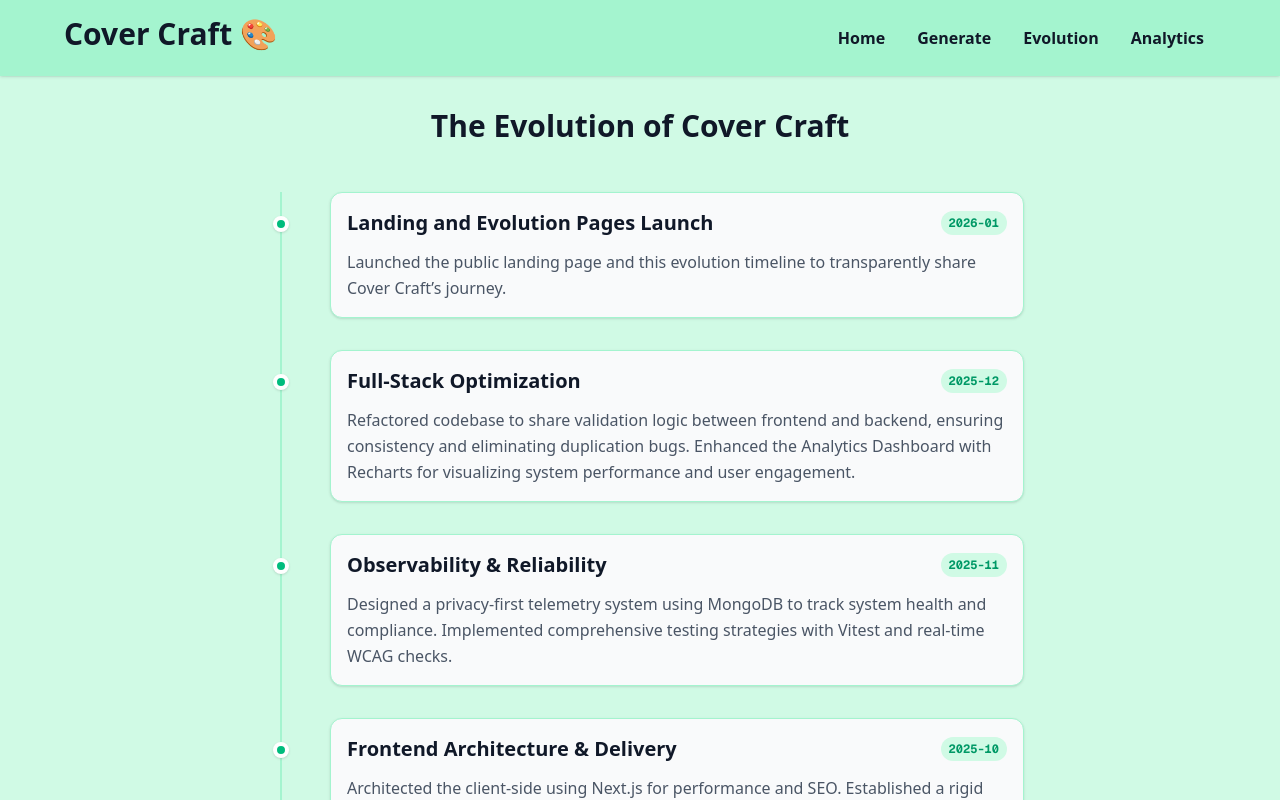
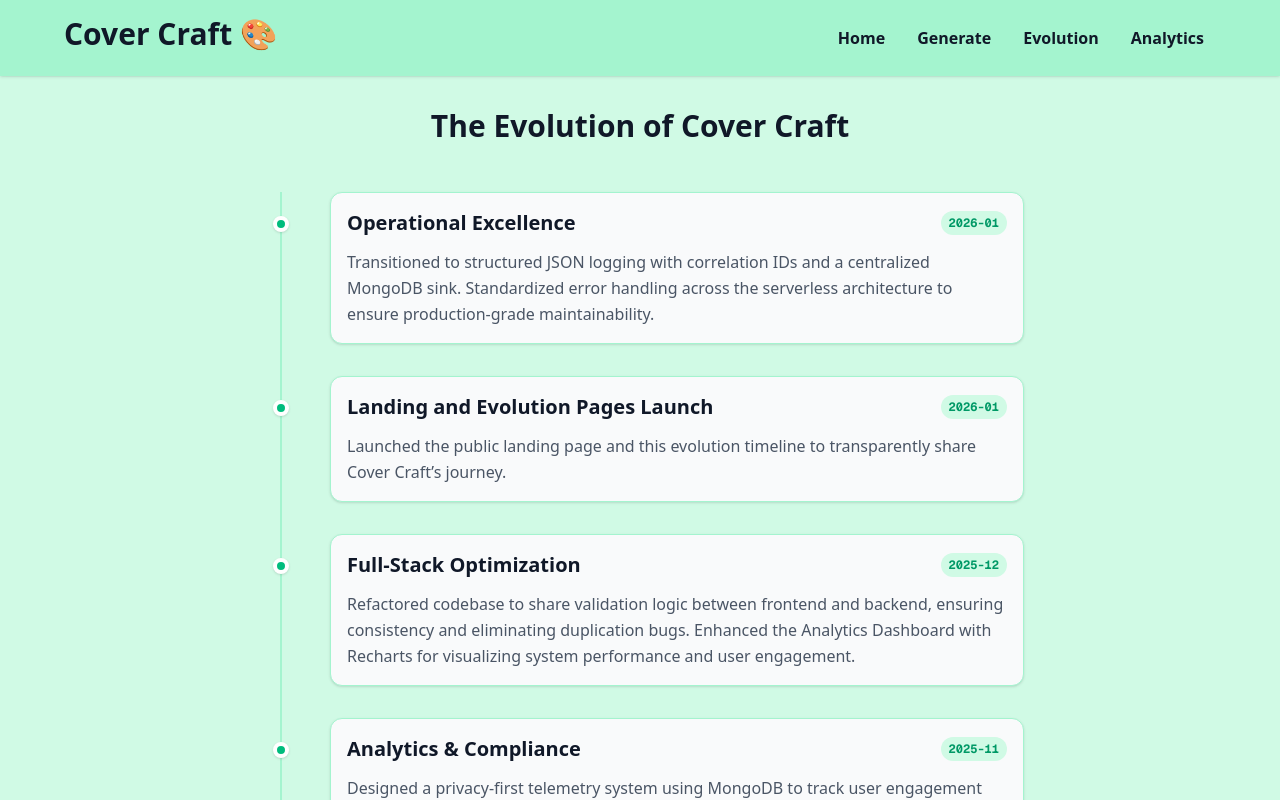
Before and after one commit to victoriacheng15/cover-craft, a Next.js app in the folder frontend/: page /evolution in a window 1280 px wide. Shown: the top 800 px of the page. Built offline with nearby package versions, Linux system fonts and the light colour scheme.

Commit message:
docs: update evolution timeline with observability milestones

```diff
--- a/frontend/src/app/evolution/page.tsx
+++ b/frontend/src/app/evolution/page.tsx
@@ -29,9 +29,9 @@ export default function EvolutionPage() {
 		},
 		{
 			date: "2025-11",
-			title: "Observability & Reliability",
+			title: "Analytics & Compliance",
 			description:
-				"Designed a privacy-first telemetry system using MongoDB to track system health and compliance. Implemented comprehensive testing strategies with Vitest and real-time WCAG checks.",
+				"Designed a privacy-first telemetry system using MongoDB to track user engagement and compliance. Implemented comprehensive testing strategies with Vitest and real-time WCAG checks.",
 		},
 		{
 			date: "2025-12",
@@ -43,7 +43,13 @@ export default function EvolutionPage() {
 			date: "2026-01",
 			title: "Landing and Evolution Pages Launch",
 			description:
-				"Launched the public landing page and this evolution timeline to transparently share Cover Craft’s journey.",
+			"Launched the public landing page and this evolution timeline to transparently share Cover Craft’s journey.",
+		},
+		{
+			date: "2026-01",
+			title: "Operational Excellence",
+			description:
+				"Transitioned to structured JSON logging with correlation IDs and a centralized MongoDB sink. Standardized error handling across the serverless architecture to ensure production-grade maintainability.",
 		},
 	];
 
@@ -58,7 +64,7 @@ export default function EvolutionPage() {
 
 				<div className="relative border-l-2 border-emerald-200 ml-4 md:ml-6 space-y-8">
 					{[...timelineEvents].reverse().map((event) => (
-						<div key={event.date} className="relative pl-8 md:pl-12">
+						<div key={event.title} className="relative pl-8 md:pl-12">
 							{/* Timeline Dot */}
 							<div className="absolute -left-[9px] top-6 h-4 w-4 rounded-full bg-emerald-500 border-4 border-white shadow-sm" />
 
```
